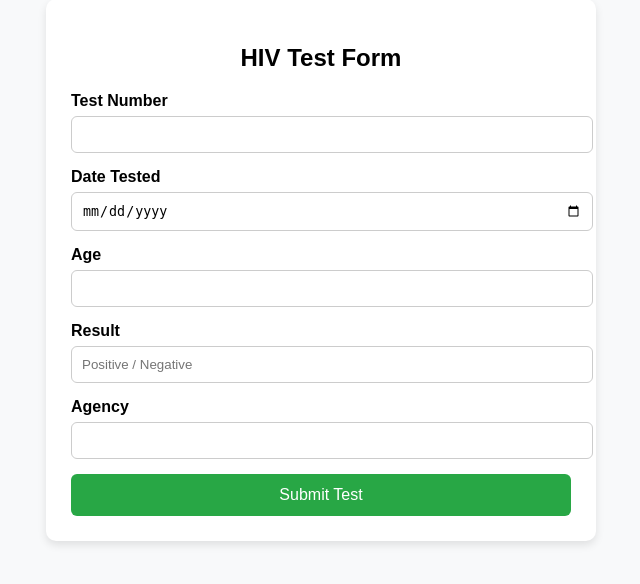
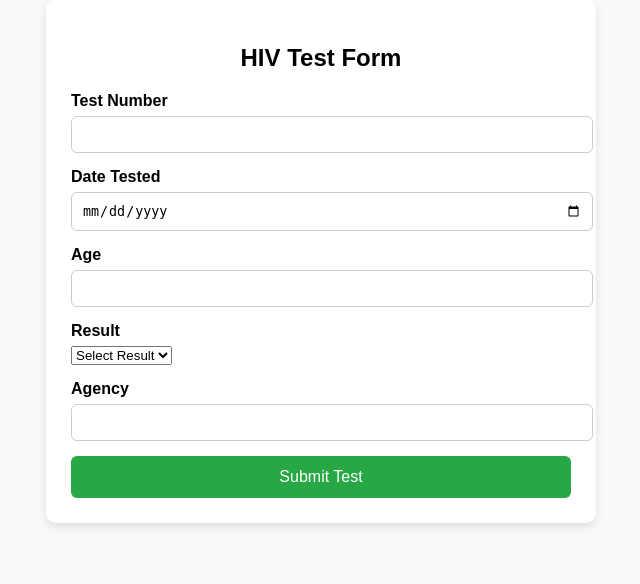
Before and after one commit to kinuthia-mark/nursingsystem, a PHP site: page /hiv_test.php in a window 1280 px wide. Shown: the part 49-633 px from the top of the page, without its empty margins (319-959 px from the left). Run offline with PHP 8.4, Linux system fonts and the light colour scheme.

Commit message:
Added a drop-down list

```diff
--- a/hiv_test.php
+++ b/hiv_test.php
@@ -103,10 +103,14 @@ if ($_SERVER["REQUEST_METHOD"] == "POST") {
         <label for="age">Age</label>
         <input type="number" id="age" name="age" required>
       </div>
-
       <div class="form-group">
         <label for="result">Result</label>
-        <input type="text" id="result" name="result" placeholder="Positive / Negative" required>
+        <select id="result" name="result" required>
+          <option value="">Select Result</option>
+          <option value="Positive">Positive</option>
+          <option value="Negative">Negative</option>
+          <option value="unknown">Unknown</option>
+        </select>
       </div>
 
       <div class="form-group">
```
